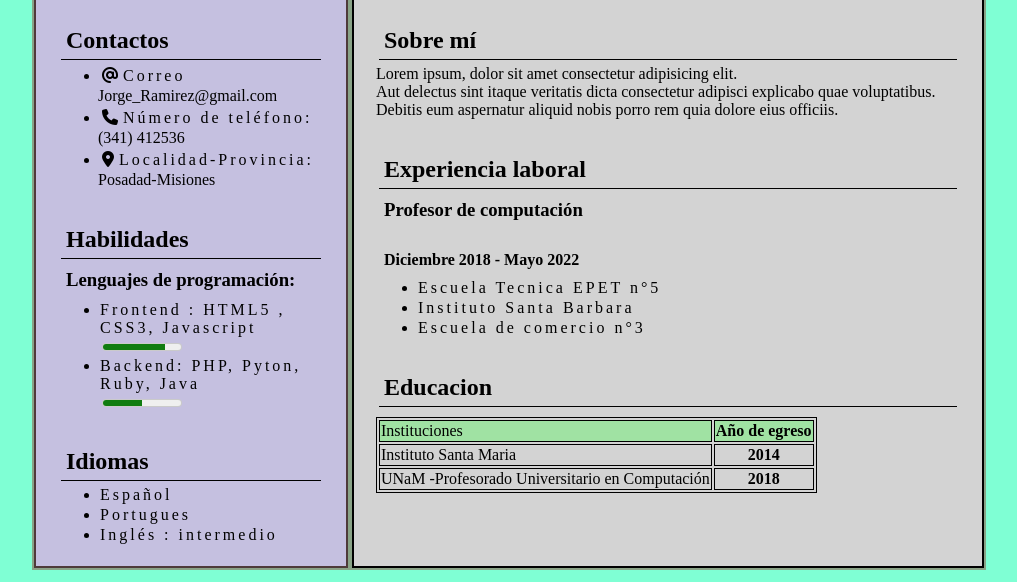
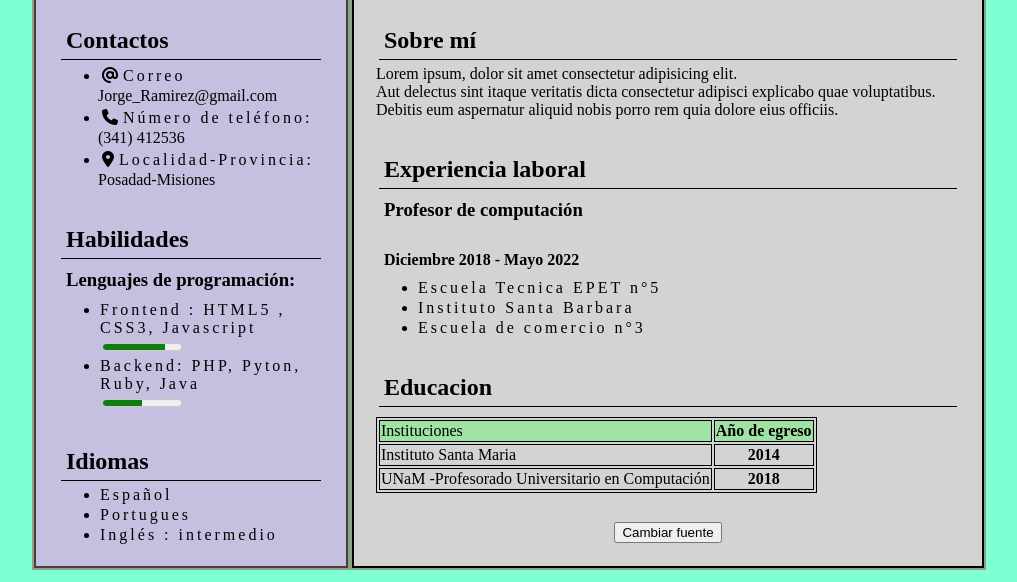
Before and after one commit to JorgeJaufmann/proyecto_final_front_end, a plain HTML site: page index.html in a window 1280 px wide. Shown: the part 218-800 px from the top of the page, without its empty margins (131-1148 px from the left). Drawn offline with Linux system fonts and the light colour scheme.

Commit message:
boton cambiar fuente

```diff
--- a/css/style.css
+++ b/css/style.css
@@ -1,6 +1,9 @@
 * {
     box-sizing: border-box;
     margin: 2px;
+}
+ body {
+    font-family:'Times New Roman', Times, serif
 }
 
 Body {
@@ -108,3 +111,8 @@ section table th,
 section table td {
     border: 1px solid black
 }
+.boton {
+    display: flex;
+    justify-content: center;
+    align-items: center;
+}
--- a/index.html
+++ b/index.html
@@ -107,11 +107,13 @@
                     </tbody>
                 </table>
             </section>
+            <section class="boton">
+                <button type="button" id="fuente">Cambiar fuente</button>
+                <script src="js/function.js"></script>
+            </section>
+        </main>
 
-        </main>
     </div>
-
-
 </body>
 
 </html>
--- /dev/null
+++ b/js/function.js
@@ -0,0 +1,4 @@
+
+document.getElementById("fuente").onclick = function () {
+    document.body.style.fontFamily="arial";
+}
```
